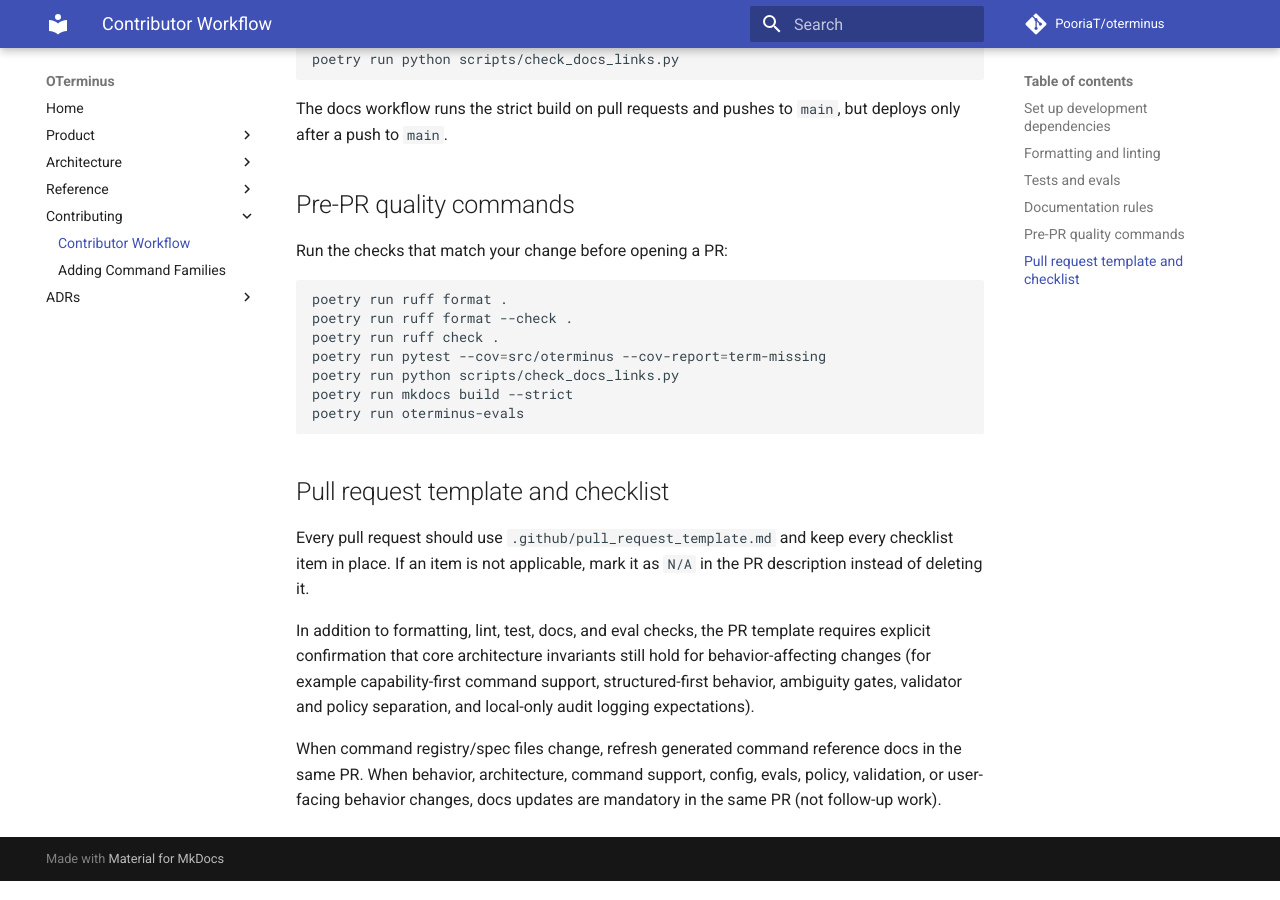
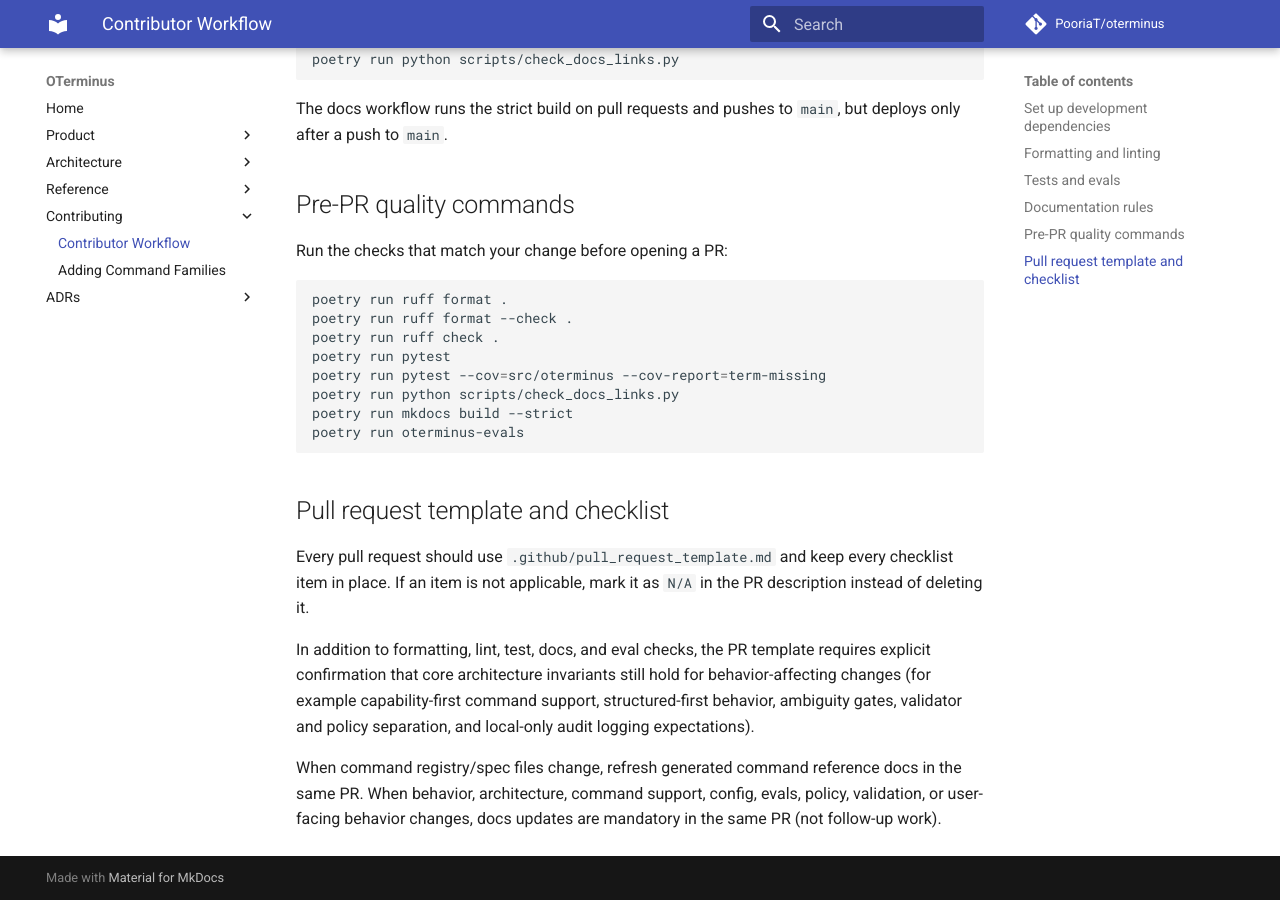
Before and after one commit to PooriaT/oterminus, an MkDocs documentation site: the page built from docs/contributing.md, in a window 1280 px wide and 900 px high, scrolled down 1822 px. Built offline with MkDocs 1.6.1 and Material for MkDocs 9.7.7, drawn with Linux system fonts in a browser that asks for light colours; comment, search, counter and statistics services are not loaded.

Commit message:
docs: clarify local validation formatting checklist

```diff
--- a/docs/contributing.md
+++ b/docs/contributing.md
@@ -94,6 +94,7 @@ Run the checks that match your change before opening a PR:
 poetry run ruff format .
 poetry run ruff format --check .
 poetry run ruff check .
+poetry run pytest
 poetry run pytest --cov=src/oterminus --cov-report=term-missing
 poetry run python scripts/check_docs_links.py
 poetry run mkdocs build --strict
```
